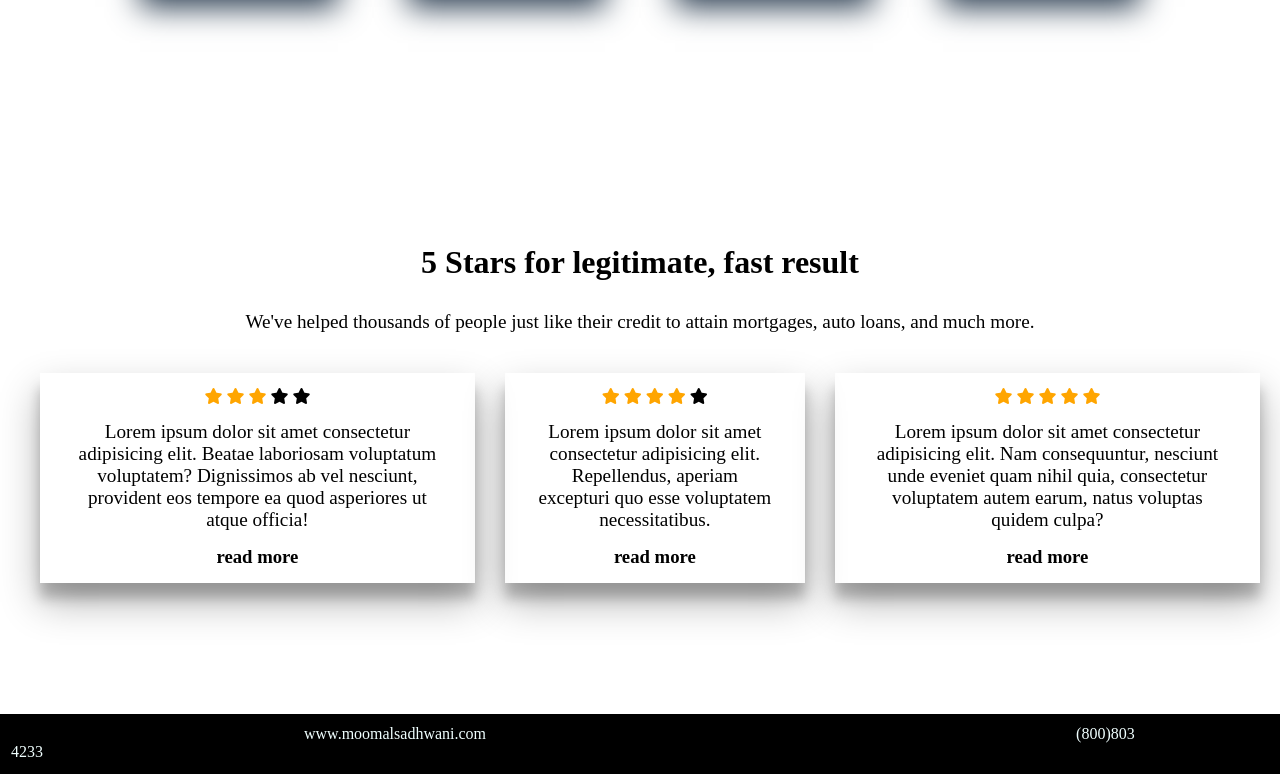
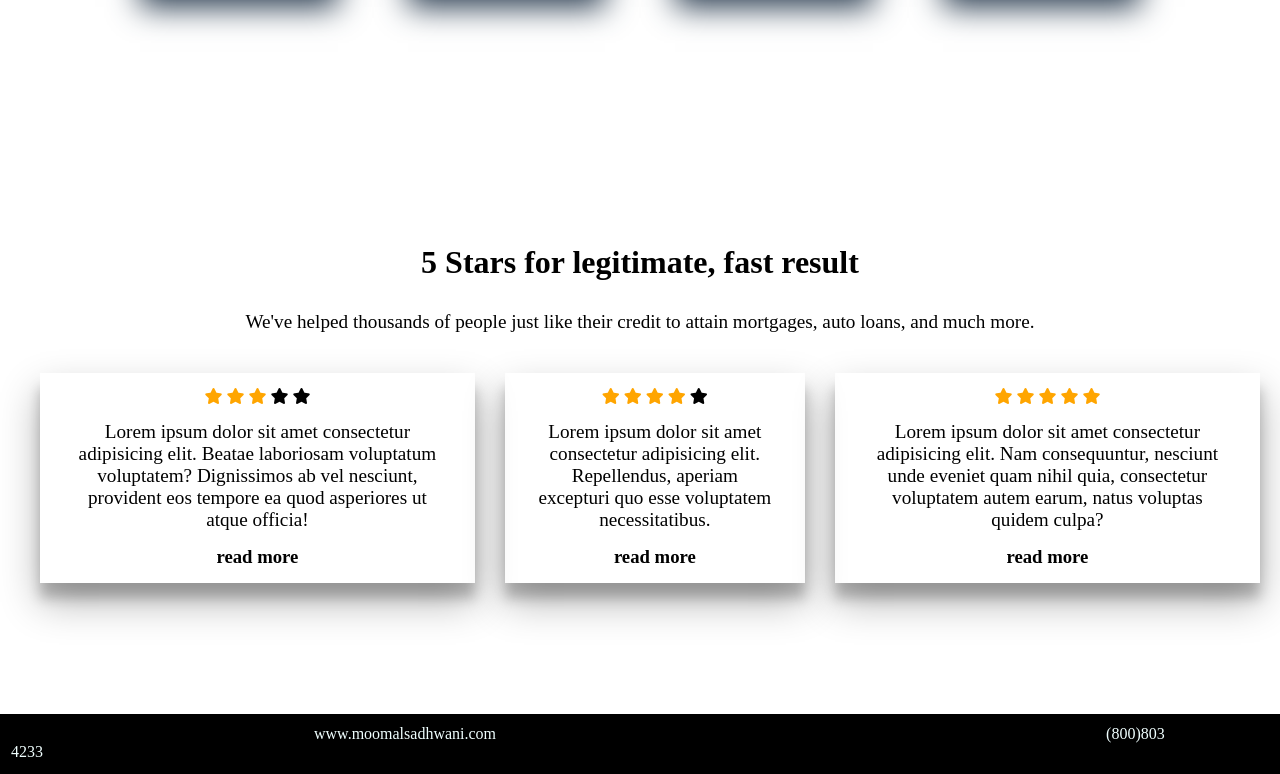
Before and after one commit to SadhwaniMomal/landing-page-part-two, a plain HTML site: page index.html in a window 1280 px wide. Shown: the part 1220-1994 px from the top of the page. Drawn offline with Linux system fonts and the light colour scheme.

Commit message:
Update style.css

```diff
--- a/style.css
+++ b/style.css
@@ -159,5 +159,5 @@ footer {
 
 .footer span {
   color: azure;
-  margin: 293px;
+  margin: 303px;
 }
```
